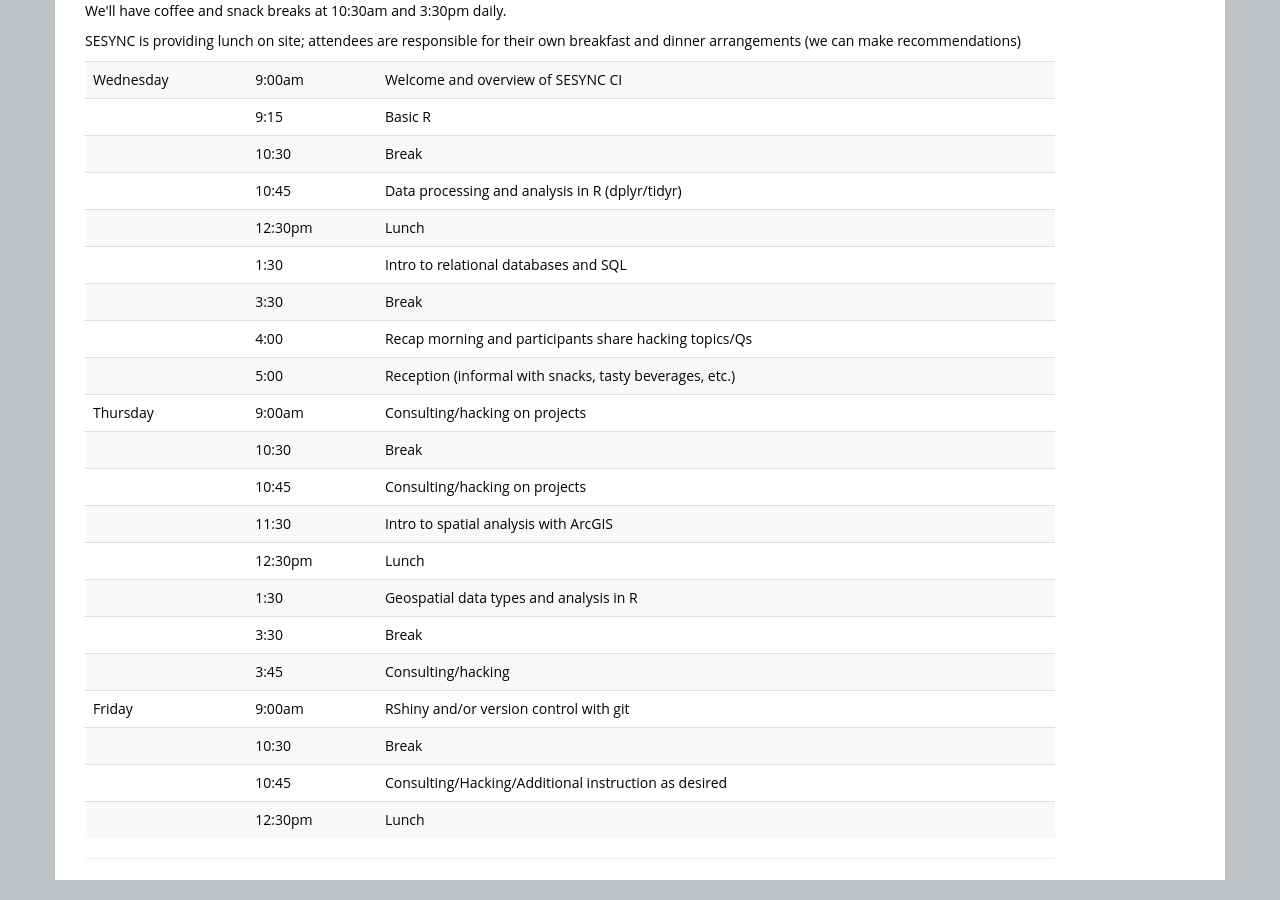
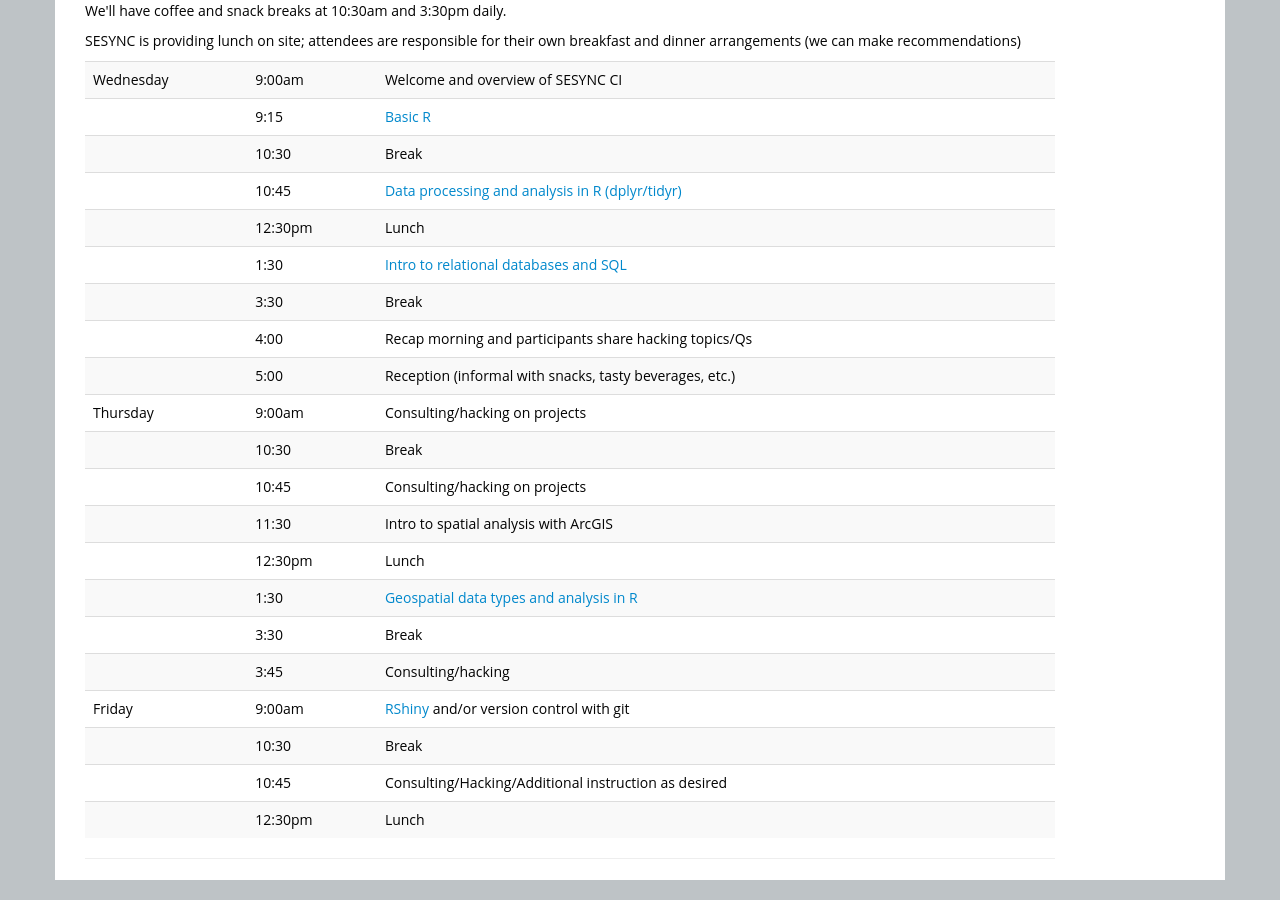
Before and after one commit to SESYNC-ci/geospatial-packages-in-R-lesson, a Jekyll site: the page built from index.html, in a window 1280 px wide and 900 px high, scrolled down 1175 px. Built offline with Jekyll 4.4.1, drawn with Linux system fonts in a browser that asks for light colours; nearby versions of some CDN libraries; library files that are not in the unit come from our copies; part of the change alters nothing that is shown.

```diff
--- a/index.html
+++ b/index.html
@@ -121,11 +121,11 @@ The structure of the curriculum as well as the teaching style are informed by <a
 
 <table class="table table-striped">
   <tr> <td>Wednesday</td>  <td>9:00am</td>  <td>Welcome and overview of SESYNC CI</td> </tr>
-  <tr> <td></td>        <td>9:15</td>   <td>Basic R</td> </tr>
+  <tr> <td></td>        <td>9:15</td>   <td><a href = "https://github.com/SESYNC-ci/ci-spring2016/blob/master/Lessons/basicR.md">Basic R</a></td> </tr>
   <tr> <td></td>        <td>10:30</td>   <td>Break</td> </tr>
-  <tr> <td></td>        <td>10:45</td>   <td>Data processing and analysis in R (dplyr/tidyr)</td> </tr>
+  <tr> <td></td>        <td>10:45</td>   <td><a href = "https://github.com/SESYNC-ci/ci-spring2016/blob/master/Lessons/tidyr_dplyr.md">Data processing and analysis in R (dplyr/tidyr)</a></td> </tr>
   <tr> <td></td>        <td>12:30pm</td> <td>Lunch</td> </tr>
-  <tr> <td></td>        <td>1:30</td>   <td>Intro to relational databases and SQL</td> </tr>
+  <tr> <td></td>        <td>1:30</td>   <td><a href = "https://github.com/SESYNC-ci/ci-spring2016/blob/master/Lessons/sql.md">Intro to relational databases and SQL</a></td> </tr>
   <tr> <td></td>        <td>3:30</td>   <td>Break</td> </tr>
   <tr> <td></td>        <td>4:00</td>   <td>Recap morning and participants share hacking topics/Qs</td> </tr>
   <tr> <td></td>        <td>5:00</td>   <td>Reception (informal with snacks, tasty beverages, etc.)</td></tr>
@@ -134,10 +134,10 @@ The structure of the curriculum as well as the teaching style are informed by <a
   <tr> <td></td>        <td>10:45</td> <td>Consulting/hacking on projects</td> </tr>
   <tr> <td></td>        <td>11:30</td> <td>Intro to spatial analysis with ArcGIS</td> </tr>
   <tr> <td></td>        <td>12:30pm</td>  <td>Lunch</td> </tr>
-  <tr> <td></td>        <td>1:30</td>  <td>Geospatial data types and analysis in R </td> </tr>
+  <tr> <td></td>        <td>1:30</td>  <td><a href = "https://github.com/SESYNC-ci/ci-spring2016/blob/master/Lessons/geospatial.md">Geospatial data types and analysis in R</a></td> </tr>
   <tr> <td></td>        <td>3:30</td>  <td>Break</td> </tr>
   <tr> <td></td>        <td>3:45</td>  <td>Consulting/hacking</td> </tr>
-  <tr> <td>Friday</td> <td>9:00am</td>  <td>RShiny and/or version control with git</td> </tr>
+  <tr> <td>Friday</td> <td>9:00am</td>  <td><a href= "https://github.com/SESYNC-ci/ci-spring2016/blob/master/Lessons/shiny.md">RShiny</a> and/or version control with git</td> </tr>
   <tr> <td></td>        <td>10:30</td> <td>Break</td> </tr>
   <tr> <td></td>        <td>10:45</td> <td>Consulting/Hacking/Additional instruction as desired</td> </tr>
   <tr> <td></td>        <td>12:30pm</td>  <td>Lunch</td> </tr>
```
